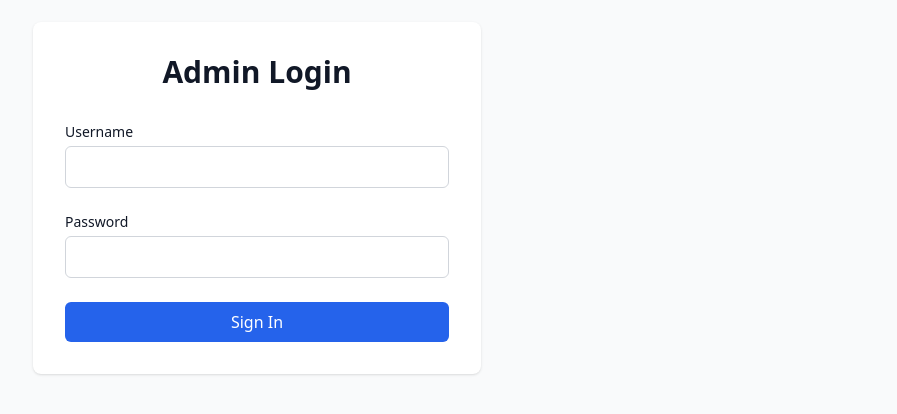
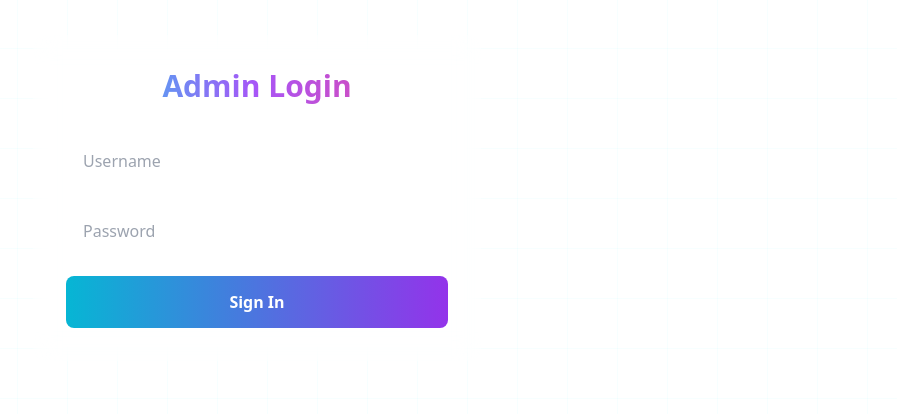
Before and after one commit to Sober-69/continuumlabs-portfolio, a Next.js app: page /admin/login in a window 1280 px wide. Shown: the part 202-616 px from the top of the page, without its empty margins (383-1280 px from the left). Built offline with nearby package versions, Linux system fonts and the light colour scheme.

Commit message:
Refactor admin login page styling and error message

```diff
--- a/src/app/admin/login/page.js
+++ b/src/app/admin/login/page.js
@@ -15,39 +15,39 @@ export default function AdminLogin() {
     if (login(username, password)) {
       router.push('/admin');
     } else {
-      setError('Invalid credentials');
+      setError('Invalid username or password');
     }
   };
 
   return (
-    <div className="min-h-screen flex items-center justify-center bg-gray-50 dark:bg-gray-900">
-      <div className="max-w-md w-full space-y-8 p-8 bg-white dark:bg-gray-800 rounded-lg shadow">
-        <h2 className="text-3xl font-bold text-center">Admin Login</h2>
-        <form onSubmit={handleSubmit} className="space-y-6">
-          <div>
-            <label className="block text-sm font-medium">Username</label>
+    <div className="min-h-screen flex items-center justify-center px-4"
+      style={{
+        backgroundImage: "linear-gradient(rgba(0,240,255,0.03) 1px, transparent 1px), linear-gradient(90deg, rgba(0,240,255,0.03) 1px, transparent 1px)",
+        backgroundSize: "50px 50px"
+      }}>
+      <div className="glass rounded-xl p-8 max-w-md w-full">
+        <h1 className="text-3xl font-bold gradient-text text-center mb-8">Admin Login</h1>
+        <form onSubmit={handleSubmit} className="space-y-5">
           <input
             type="text"
+            placeholder="Username"
             value={username}
             onChange={(e) => setUsername(e.target.value)}
-              className="mt-1 block w-full rounded-md border border-gray-300 px-3 py-2"
+            className="w-full px-4 py-3 rounded-lg bg-white/5 border border-white/10 focus:border-cyan-400 focus:outline-none text-white"
             required
           />
-          </div>
-          <div>
-            <label className="block text-sm font-medium">Password</label>
           <input
             type="password"
+            placeholder="Password"
             value={password}
             onChange={(e) => setPassword(e.target.value)}
-              className="mt-1 block w-full rounded-md border border-gray-300 px-3 py-2"
+            className="w-full px-4 py-3 rounded-lg bg-white/5 border border-white/10 focus:border-cyan-400 focus:outline-none text-white"
             required
           />
-          </div>
-          {error && <p className="text-red-500 text-sm">{error}</p>}
+          {error && <p className="text-red-400 text-sm text-center">{error}</p>}
           <button
             type="submit"
-            className="w-full py-2 px-4 bg-blue-600 text-white rounded-md hover:bg-blue-700"
+            className="w-full py-3.5 rounded-lg bg-gradient-to-r from-cyan-500 to-purple-600 text-white font-semibold hover:shadow-lg hover:shadow-purple-500/25 transition-all"
           >
             Sign In
           </button>
```
Lines whose indentation alone changed are shown as unchanged.
